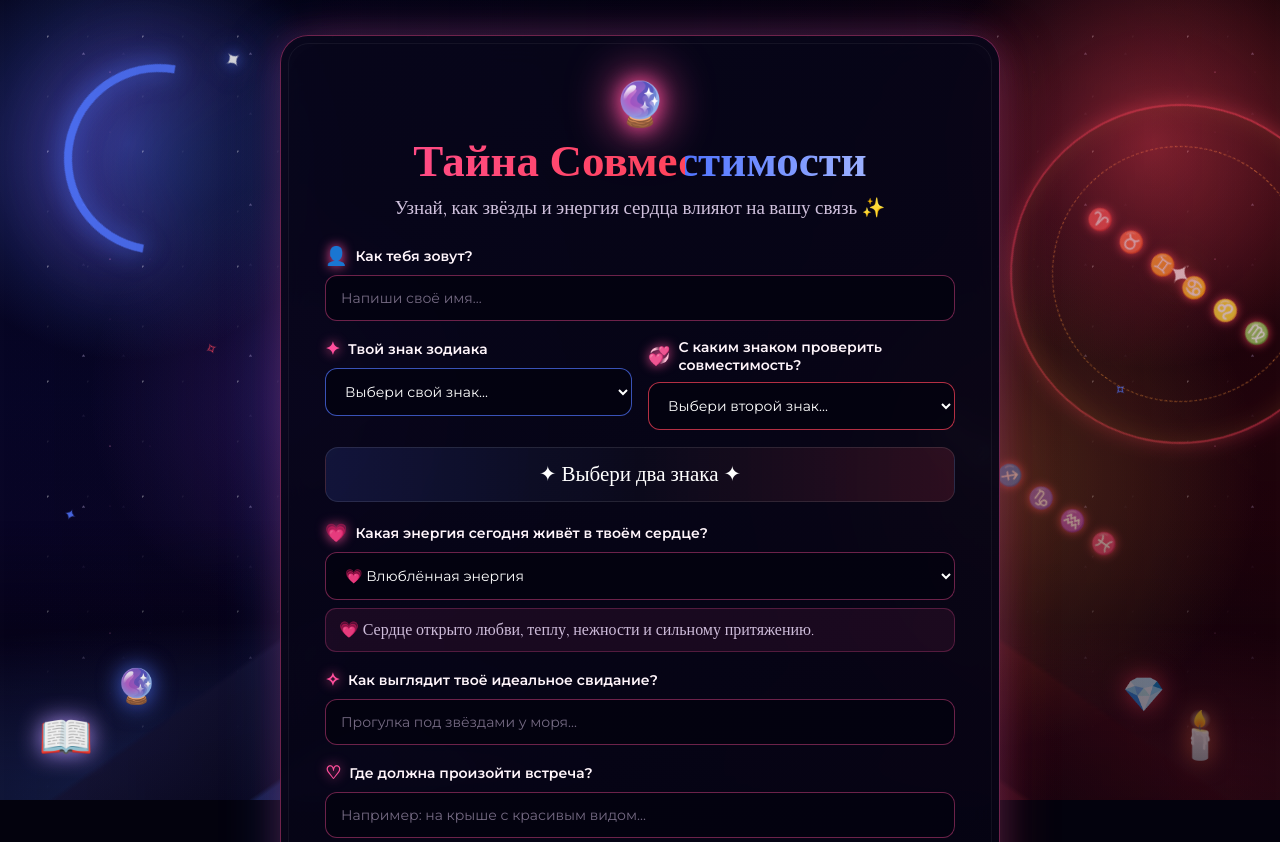
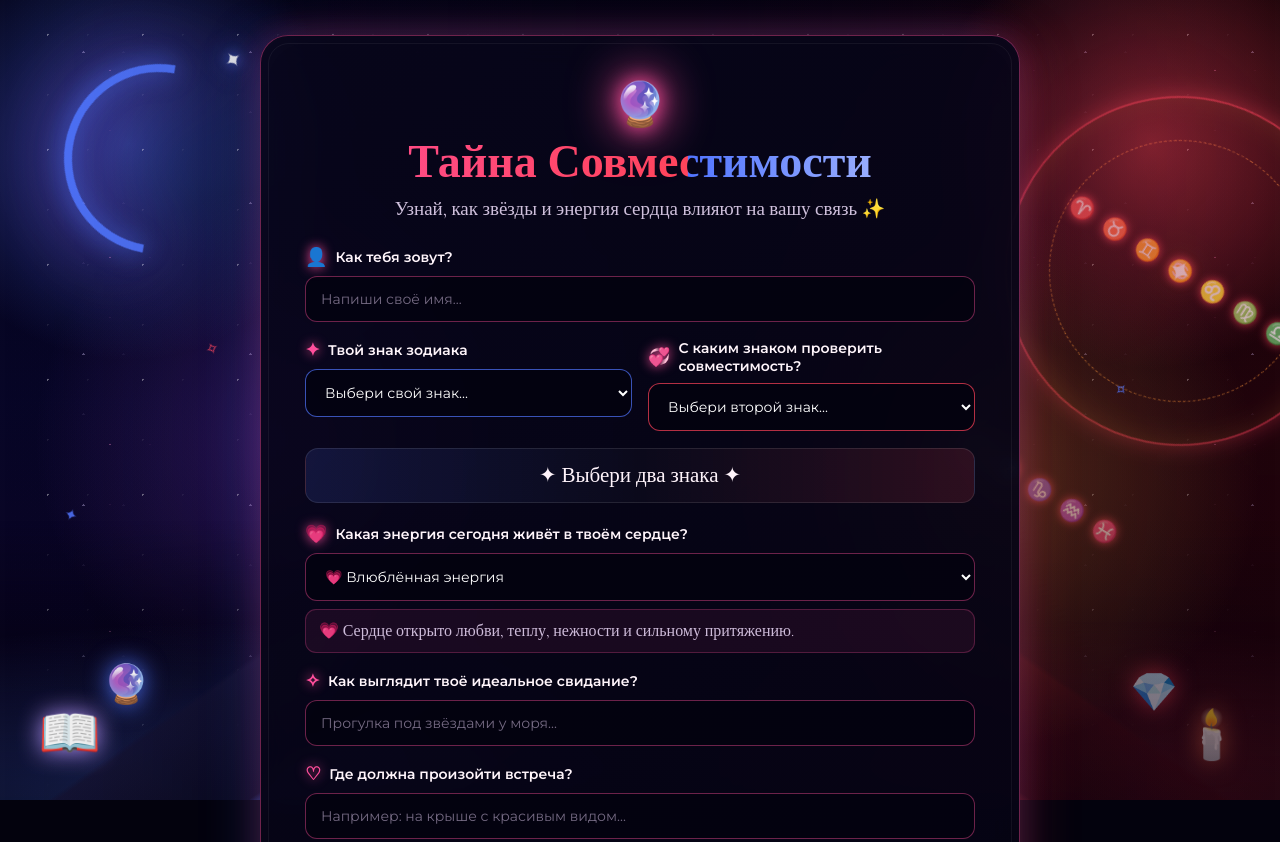
Before and after one commit to nikvipivanov2017ivanov-del/ser, a website: page index.html in a window 1280 px wide. Shown: the top 842 px of the page. Drawn offline with nearby package versions, Linux system fonts and the light colour scheme.

Commit message:
Update index.html

```diff
--- a/index.html
+++ b/index.html
@@ -9,16 +9,16 @@
 @import url('https://fonts.googleapis.com/css2?family=Cormorant+Garamond:wght@400;500;600;700&family=Montserrat:wght@400;500;600;700&display=swap');
 
 :root{
-    --left:#5577ff;
-    --left2:#914cff;
-
-    --right:#ff5366;
-    --right2:#ff9b38;
+    --left:#5175ff;
+    --left2:#9c4cff;
+
+    --right:#ff445a;
+    --right2:#ff9d38;
 
     --energy:#ff4f9c;
 
     --text:#fff4fb;
-    --muted:#cbbad8;
+    --muted:#cdbbd8;
 }
 
 *{
@@ -32,35 +32,26 @@ html{
 body{
     margin:0;
     min-height:100vh;
-
     font-family:'Montserrat',sans-serif;
     color:var(--text);
-
     background:#03020d;
-
     display:flex;
     justify-content:center;
     align-items:flex-start;
-
     padding:35px 15px 70px;
-
     overflow-x:hidden;
 }
 
-/* ==========================================
-   МАГИЧЕСКИЙ ФОН
-========================================== */
+/* =========================
+   МАГИЧЕСКИЙ МИР
+========================= */
 
 .magic-world{
     position:fixed;
     inset:0;
-
     overflow:hidden;
-
     pointer-events:none;
-
     z-index:0;
-
     background:
         linear-gradient(
             90deg,
@@ -71,45 +62,35 @@ body{
         );
 }
 
-/* Левая магическая сторона */
-
 .magic-world::before{
     content:"";
-
     position:absolute;
-
     inset:0 50% 0 0;
 
     background:
         radial-gradient(
             circle at 20% 18%,
-            color-mix(in srgb,var(--left) 45%,transparent),
+            color-mix(in srgb,var(--left) 46%,transparent),
             transparent 26%
         ),
-
         radial-gradient(
-            circle at 48% 50%,
-            color-mix(in srgb,var(--left2) 20%,transparent),
-            transparent 42%
+            circle at 45% 55%,
+            color-mix(in srgb,var(--left2) 24%,transparent),
+            transparent 45%
         ),
-
         linear-gradient(
             180deg,
-            rgba(4,5,35,.15),
+            rgba(4,5,35,.10),
             rgba(15,10,70,.30),
-            rgba(20,5,45,.55)
+            rgba(20,5,45,.58)
         );
 
     transition:1s;
 }
-
-/* Правая магическая сторона */
 
 .magic-world::after{
     content:"";
-
     position:absolute;
-
     inset:0 0 0 50%;
 
     background:
@@ -118,34 +99,31 @@ body{
             color-mix(in srgb,var(--right) 48%,transparent),
             transparent 27%
         ),
-
         radial-gradient(
             circle at 55% 60%,
-            color-mix(in srgb,var(--right2) 25%,transparent),
+            color-mix(in srgb,var(--right2) 26%,transparent),
             transparent 45%
         ),
-
         linear-gradient(
             180deg,
-            rgba(35,4,14,.12),
+            rgba(35,4,14,.10),
             rgba(70,7,25,.28),
-            rgba(30,3,15,.56)
+            rgba(30,3,15,.58)
         );
 
     transition:1s;
 }
 
-/* ==========================================
+/* =========================
    ЗВЁЗДЫ
-========================================== */
+========================= */
 
 .stars,
 .stars::before,
 .stars::after{
+    content:"";
     position:absolute;
     inset:0;
-
-    content:"";
 
     background-image:
         radial-gradient(circle,#fff 1px,transparent 1px),
@@ -157,40 +135,34 @@ body{
         167px 151px,
         221px 187px;
 
-    opacity:.38;
+    opacity:.4;
 }
 
 .stars{
-    animation:starsMove 28s linear infinite;
+    animation:starsMove 26s linear infinite;
 }
 
 .stars::before{
     transform:translateY(60px);
-    opacity:.23;
+    opacity:.22;
 }
 
 .stars::after{
     transform:translateX(40px);
-    opacity:.18;
+    opacity:.17;
 }
 
 @keyframes starsMove{
-    from{
-        transform:translateY(0);
-    }
-
-    to{
-        transform:translateY(-120px);
-    }
-}
-
-/* ==========================================
-   ЛУНА
-========================================== */
+    from{transform:translateY(0)}
+    to{transform:translateY(-120px)}
+}
+
+/* =========================
+   ЛУНА СЛЕВА
+========================= */
 
 .moon{
     position:absolute;
-
     left:5vw;
     top:8vh;
 
@@ -200,7 +172,6 @@ body{
     border-radius:50%;
 
     border:8px solid var(--left);
-
     border-right-color:transparent;
     border-bottom-color:transparent;
 
@@ -210,76 +181,63 @@ body{
         drop-shadow(0 0 12px var(--left))
         drop-shadow(0 0 40px var(--left2));
 
-    opacity:.92;
+    opacity:.95;
 
     transition:1s;
 }
 
 .moon::after{
     content:"✦";
-
     position:absolute;
-
     right:-40px;
     top:35px;
-
     color:#fff;
-
     font-size:22px;
-
-    text-shadow:
-        0 0 12px var(--left);
-}
-
-/* ==========================================
-   ЗОДИАКАЛЬНЫЙ КРУГ
-========================================== */
+    text-shadow:0 0 12px var(--left);
+}
+
+/* =========================
+   ЗОДИАК СПРАВА
+========================= */
 
 .zodiac-wheel{
     position:absolute;
-
-    right:-70px;
-    top:13vh;
-
-    width:340px;
-    height:340px;
+    right:-75px;
+    top:12vh;
+
+    width:350px;
+    height:350px;
 
     border-radius:50%;
 
-    border:2px solid
+    border:
+        2px solid
         color-mix(in srgb,var(--right) 65%,transparent);
 
     box-shadow:
-        0 0 20px
+        0 0 22px
         color-mix(in srgb,var(--right) 45%,transparent),
-        inset 0 0 25px
+        inset 0 0 28px
         color-mix(in srgb,var(--right2) 20%,transparent);
 
-    animation:rotateWheel 50s linear infinite;
-
+    animation:rotateWheel 55s linear infinite;
     transition:1s;
 }
 
 .zodiac-wheel::before{
-    content:"♈   ♉   ♊   ♋   ♌   ♍   ♎   ♏   ♐   ♑   ♒   ♓";
-
+    content:"♈  ♉  ♊  ♋  ♌  ♍  ♎  ♏  ♐  ♑  ♒  ♓";
     position:absolute;
-
-    inset:40px;
-
+    inset:42px;
     border-radius:50%;
 
-    border:1px dashed
+    border:
+        1px dashed
         color-mix(in srgb,var(--right2) 70%,transparent);
 
     color:var(--right2);
-
     font-size:21px;
-
     line-height:260px;
-
     text-align:center;
-
     word-spacing:7px;
 
     text-shadow:
@@ -288,16 +246,13 @@ body{
 
 .zodiac-wheel::after{
     content:"✦";
-
     position:absolute;
-
     top:50%;
     left:50%;
 
     transform:translate(-50%,-50%);
 
     color:#fff;
-
     font-size:30px;
 
     text-shadow:
@@ -306,18 +261,15 @@ body{
 }
 
 @keyframes rotateWheel{
-    to{
-        transform:rotate(360deg);
-    }
-}
-
-/* ==========================================
+    to{transform:rotate(360deg)}
+}
+
+/* =========================
    МАГИЧЕСКАЯ ЗЕМЛЯ
-========================================== */
+========================= */
 
 .magic-ground{
     position:absolute;
-
     left:0;
     right:0;
     bottom:0;
@@ -330,25 +282,21 @@ body{
             color-mix(in srgb,var(--left) 30%,transparent),
             transparent 45%
         ),
-
         radial-gradient(
             ellipse at 80% 100%,
             color-mix(in srgb,var(--right) 30%,transparent),
             transparent 45%
         ),
-
         linear-gradient(
             to top,
-            rgba(0,0,8,.90),
+            rgba(0,0,8,.92),
             transparent
         );
 }
 
 .magic-ground::before{
     content:"";
-
     position:absolute;
-
     bottom:0;
     left:0;
 
@@ -367,9 +315,7 @@ body{
 
 .magic-ground::after{
     content:"";
-
     position:absolute;
-
     bottom:0;
     right:0;
 
@@ -386,82 +332,62 @@ body{
         );
 }
 
-/* ==========================================
-   КРИСТАЛЛЫ И МАГИЯ
-========================================== */
+/* =========================
+   ДЕКОР
+========================= */
 
 .magic-decoration{
     position:absolute;
-
-    font-size:34px;
-
+    font-size:38px;
     filter:drop-shadow(0 0 12px currentColor);
-
-    animation:magicFloat 4s ease-in-out infinite;
+    animation:floatMagic 4s ease-in-out infinite;
 }
 
 .crystal-left{
-    left:9%;
+    left:8%;
     bottom:11%;
-
     color:var(--left);
-}
-
-.crystal-right{
-    right:9%;
-    bottom:10%;
-
-    color:var(--right);
 }
 
 .book-left{
     left:3%;
     bottom:4%;
-
-    font-size:44px;
-
+    font-size:50px;
     color:#b998ff;
 }
 
+.crystal-right{
+    right:8%;
+    bottom:10%;
+    color:var(--right);
+}
+
 .fire-right{
-    right:4%;
+    right:3%;
     bottom:4%;
-
-    font-size:46px;
-
+    font-size:48px;
     color:#ff724c;
 }
 
-@keyframes magicFloat{
-    0%,100%{
-        transform:translateY(0);
-    }
-
-    50%{
-        transform:translateY(-10px);
-    }
-}
-
-/* ==========================================
-   ЛЕТАЮЩИЕ ЧАСТИЦЫ
-========================================== */
+@keyframes floatMagic{
+    0%,100%{transform:translateY(0)}
+    50%{transform:translateY(-10px)}
+}
+
+/* =========================
+   ЧАСТИЦЫ
+========================= */
 
 .particles{
     position:fixed;
     inset:0;
-
+    z-index:1;
     pointer-events:none;
-
-    z-index:1;
 }
 
 .particles span{
     position:absolute;
-
-    font-size:15px;
-
     opacity:0;
-
     animation:particleFloat 8s linear infinite;
 }
 
@@ -473,40 +399,12 @@ body{
     color:var(--right);
 }
 
-.particles span:nth-child(1){
-    left:5%;
-    top:75%;
-}
-
-.particles span:nth-child(2){
-    left:16%;
-    top:48%;
-    animation-delay:2s;
-}
-
-.particles span:nth-child(3){
-    left:30%;
-    top:90%;
-    animation-delay:4s;
-}
-
-.particles span:nth-child(4){
-    left:73%;
-    top:80%;
-    animation-delay:1s;
-}
-
-.particles span:nth-child(5){
-    left:87%;
-    top:50%;
-    animation-delay:3s;
-}
-
-.particles span:nth-child(6){
-    left:95%;
-    top:75%;
-    animation-delay:5s;
-}
+.particles span:nth-child(1){left:5%;top:75%}
+.particles span:nth-child(2){left:16%;top:48%;animation-delay:2s}
+.particles span:nth-child(3){left:30%;top:90%;animation-delay:4s}
+.particles span:nth-child(4){left:73%;top:80%;animation-delay:1s}
+.particles span:nth-child(5){left:87%;top:50%;animation-delay:3s}
+.particles span:nth-child(6){left:95%;top:75%;animation-delay:5s}
 
 @keyframes particleFloat{
     0%{
@@ -528,46 +426,39 @@ body{
     }
 }
 
-/* ==========================================
-   ЦЕНТРАЛЬНОЕ ЗАТЕМНЕНИЕ
-========================================== */
+/* =========================
+   ЗАТЕМНЕНИЕ ПОД ФОРМОЙ
+========================= */
 
 .center-shadow{
     position:fixed;
     inset:0;
-
     z-index:1;
-
     pointer-events:none;
 
     background:
         linear-gradient(
             90deg,
-
             transparent 0%,
-            rgba(3,2,12,.12) 20%,
-
+            rgba(3,2,12,.10) 20%,
             rgba(3,2,15,.48) 34%,
-            rgba(3,2,15,.76) 46%,
-
-            rgba(3,2,15,.76) 54%,
+            rgba(3,2,15,.78) 46%,
+            rgba(3,2,15,.78) 54%,
             rgba(3,2,15,.48) 66%,
-
-            rgba(3,2,12,.12) 80%,
+            rgba(3,2,12,.10) 80%,
             transparent 100%
         );
 }
 
-/* ==========================================
-   ФОРМА
-========================================== */
+/* =========================
+   ОСНОВНАЯ ФОРМА
+========================= */
 
 .quiz-card{
     position:relative;
-
     z-index:3;
 
-    width:min(720px,94vw);
+    width:min(760px,94vw);
 
     padding:42px 44px 40px;
 
@@ -576,50 +467,44 @@ body{
     background:
         linear-gradient(
             145deg,
-            rgba(8,6,27,.89),
+            rgba(8,6,27,.88),
             rgba(5,3,18,.94)
         );
 
     backdrop-filter:blur(15px);
     -webkit-backdrop-filter:blur(15px);
 
-    border:1px solid
+    border:
+        1px solid
         color-mix(in srgb,var(--energy) 42%,transparent);
 
     box-shadow:
         -15px 0 50px
-            color-mix(in srgb,var(--left) 15%,transparent),
+        color-mix(in srgb,var(--left) 15%,transparent),
 
         15px 0 50px
-            color-mix(in srgb,var(--right) 15%,transparent),
+        color-mix(in srgb,var(--right) 15%,transparent),
 
         0 0 35px
-            color-mix(in srgb,var(--energy) 16%,transparent),
+        color-mix(in srgb,var(--energy) 16%,transparent),
 
         inset 0 0 45px rgba(255,255,255,.018);
 
     overflow:hidden;
-
-    transition:1s;
 }
 
 .quiz-card::before{
     content:"";
-
     position:absolute;
-
     inset:7px;
-
     border-radius:21px;
-
     border:1px solid rgba(255,255,255,.055);
-
     pointer-events:none;
 }
 
-/* ==========================================
+/* =========================
    HEADER
-========================================== */
+========================= */
 
 .header{
     text-align:center;
@@ -637,21 +522,15 @@ body{
 }
 
 @keyframes pulse{
-    0%,100%{
-        transform:scale(1);
-    }
-
-    50%{
-        transform:scale(1.13);
-    }
+    0%,100%{transform:scale(1)}
+    50%{transform:scale(1.13)}
 }
 
 h1{
     margin:4px 0 0;
 
     font-family:'Cormorant Garamond',serif;
-
-    font-size:45px;
+    font-size:46px;
     font-weight:700;
 
     background:
@@ -681,22 +560,18 @@ h1{
 
 .subtitle{
     margin:7px 0 0;
-
     font-family:'Cormorant Garamond',serif;
-
     font-size:19px;
-
     color:#cfc0dc;
 }
 
-/* ==========================================
-   FORM
-========================================== */
+/* =========================
+   ФОРМА
+========================= */
 
 .form-row{
     display:grid;
     grid-template-columns:1fr 1fr;
-
     gap:16px;
 }
 
@@ -706,23 +581,17 @@ h1{
 
 label{
     display:flex;
-
     align-items:center;
-
     gap:8px;
-
     margin-bottom:8px;
 
     font-size:14px;
-
     font-weight:600;
-
     color:#fff5fb;
 }
 
 .icon{
     font-size:18px;
-
     color:var(--energy);
 
     filter:
@@ -738,18 +607,17 @@ textarea{
 
     border-radius:12px;
 
-    border:1px solid
+    border:
+        1px solid
         color-mix(in srgb,var(--energy) 42%,transparent);
 
-    background:
-        rgba(3,2,15,.72);
+    background:rgba(3,2,15,.72);
 
     color:#fff;
 
     outline:none;
 
     font-family:'Montserrat',sans-serif;
-
     font-size:14px;
 
     transition:.3s;
@@ -770,7 +638,6 @@ select option{
 
 textarea{
     min-height:90px;
-
     resize:vertical;
 }
 
@@ -786,32 +653,24 @@ textarea:focus{
         color-mix(in srgb,var(--energy) 30%,transparent);
 }
 
-/* Первый знак */
-
 #zodiac1{
     border-color:
         color-mix(in srgb,var(--left) 70%,transparent);
 }
 
-/* Второй */
-
 #zodiac2{
     border-color:
         color-mix(in srgb,var(--right) 70%,transparent);
 }
 
-/* ==========================================
-   ПАРА
-========================================== */
+/* =========================
+   ПАРА ЗНАКОВ
+========================= */
 
 .compatibility-preview{
-    position:relative;
-
     margin:0 0 20px;
 
     padding:14px;
-
-    overflow:hidden;
 
     border-radius:13px;
 
@@ -828,15 +687,12 @@ textarea:focus{
     text-align:center;
 
     font-family:'Cormorant Garamond',serif;
-
     font-size:21px;
-
-    color:#fff;
-}
-
-/* ==========================================
+}
+
+/* =========================
    ENERGY
-========================================== */
+========================= */
 
 .energy-info{
     margin-top:8px;
@@ -845,7 +701,8 @@ textarea:focus{
 
     border-radius:11px;
 
-    border:1px solid
+    border:
+        1px solid
         color-mix(in srgb,var(--energy) 25%,transparent);
 
     background:
@@ -854,25 +711,20 @@ textarea:focus{
     color:#cdbbd9;
 
     font-family:'Cormorant Garamond',serif;
-
     font-size:16px;
 }
 
-/* ==========================================
+/* =========================
    BUTTON
-========================================== */
+========================= */
 
 button{
-    position:relative;
-
     width:100%;
-
     margin-top:8px;
 
     padding:16px 20px;
 
     border:0;
-
     border-radius:50px;
 
     cursor:pointer;
@@ -880,9 +732,7 @@ button{
     color:#fff;
 
     font-family:'Montserrat',sans-serif;
-
     font-size:15px;
-
     font-weight:700;
 
     background:
@@ -904,13 +754,17 @@ button{
 
 button:hover{
     transform:translateY(-3px);
-
     background-position:100% 0;
 }
 
-/* ==========================================
+button:disabled{
+    opacity:.8;
+    cursor:default;
+}
+
+/* =========================
    MAGIC LOADING
-========================================== */
+========================= */
 
 .hidden{
     display:none!important;
@@ -918,15 +772,12 @@ button:hover{
 
 #magicBlock{
     text-align:center;
-
     padding:35px 10px;
 }
 
 .magic-title{
     font-family:'Cormorant Garamond',serif;
-
     font-size:30px;
-
     margin-bottom:30px;
 }
 
@@ -945,7 +796,6 @@ button:hover{
 
 .circle{
     position:absolute;
-
     inset:0;
 
     border-radius:50%;
@@ -960,72 +810,54 @@ button:hover{
 
 .circle:nth-child(2){
     inset:18px;
-
     border-color:var(--right);
-
     animation:rotateReverse 7s linear infinite;
 }
 
 .circle:nth-child(3){
     inset:38px;
-
     border-style:dashed;
-
     border-color:var(--energy);
-
     animation:rotate 4s linear infinite;
+}
+
+@keyframes rotate{
+    to{transform:rotate(360deg)}
+}
+
+@keyframes rotateReverse{
+    to{transform:rotate(-360deg)}
 }
 
 .magic-rune{
     font-size:58px;
-
-    filter:
-        drop-shadow(0 0 15px var(--energy));
-
+    filter:drop-shadow(0 0 15px var(--energy));
     animation:pulse 1.6s infinite;
-}
-
-@keyframes rotate{
-    to{
-        transform:rotate(360deg);
-    }
-}
-
-@keyframes rotateReverse{
-    to{
-        transform:rotate(-360deg);
-    }
 }
 
 .magic-status{
     font-family:'Cormorant Garamond',serif;
-
     font-size:22px;
-
     color:#cdbbd8;
 }
 
-/* ==========================================
+/* =========================
    RESULT
-========================================== */
+========================= */
 
 #successBlock{
     text-align:center;
-
     padding:20px 5px;
 }
 
 .success-title{
     font-family:'Cormorant Garamond',serif;
-
     font-size:31px;
 }
 
 .result-pair{
     font-family:'Cormorant Garamond',serif;
-
     font-size:25px;
-
     margin:15px 0;
 }
 
@@ -1033,7 +865,6 @@ button:hover{
     display:block;
 
     font-size:74px;
-
     font-weight:700;
 
     background:
@@ -1051,22 +882,37 @@ button:hover{
 }
 
 .verdict-text{
-    max-width:580px;
-
+    max-width:600px;
     margin:15px auto;
 
     font-family:'Cormorant Garamond',serif;
-
     font-size:21px;
-
     line-height:1.6;
 
     color:#ded0e7;
 }
 
-/* ==========================================
+.result-detail{
+    margin-top:20px;
+
+    padding:16px;
+
+    border-radius:14px;
+
+    background:rgba(255,255,255,.025);
+
+    border:1px solid rgba(255,255,255,.08);
+
+    font-family:'Cormorant Garamond',serif;
+    font-size:18px;
+    line-height:1.5;
+
+    color:#cdbbd8;
+}
+
+/* =========================
    MOBILE
-========================================== */
+========================= */
 
 @media(max-width:700px){
 
@@ -1076,7 +922,6 @@ button:hover{
 
     .quiz-card{
         width:100%;
-
         padding:35px 18px 30px;
     }
 
@@ -1092,19 +937,17 @@ button:hover{
     .moon{
         width:120px;
         height:120px;
-
         left:-25px;
     }
 
     .zodiac-wheel{
         width:220px;
         height:220px;
-
         right:-120px;
     }
 
     .magic-decoration{
-        opacity:.6;
+        opacity:.55;
     }
 }
 </style>
@@ -1112,34 +955,17 @@ button:hover{
 
 <body>
 
-<!-- МАГИЧЕСКИЙ МИР -->
-
 <div class="magic-world">
-
     <div class="stars"></div>
-
     <div class="moon"></div>
-
     <div class="zodiac-wheel"></div>
-
     <div class="magic-ground"></div>
 
-    <div class="magic-decoration crystal-left">
-        🔮
-    </div>
-
-    <div class="magic-decoration crystal-right">
-        💎
-    </div>
-
-    <div class="magic-decoration book-left">
-        📖
-    </div>
-
-    <div class="magic-decoration fire-right">
-        🕯️
-    </div>
-
+    <div class="magic-decoration crystal-left">🔮</div>
+    <div class="magic-decoration book-left">📖</div>
+
+    <div class="magic-decoration crystal-right">💎</div>
+    <div class="magic-decoration fire-right">🕯️</div>
 </div>
 
 <div class="center-shadow"></div>
@@ -1152,8 +978,6 @@ button:hover{
     <span>✧</span>
     <span>♦</span>
 </div>
-
-<!-- ФОРМА -->
 
 <div class="quiz-card">
 
@@ -1370,8 +1194,6 @@ placeholder="Ты — моё самое красивое приключение.
 
 </form>
 
-<!-- МАГИЧЕСКИЙ АНАЛИЗ -->
-
 <div
 id="magicBlock"
 class="hidden"
@@ -1404,8 +1226,6 @@ id="magicStatus"
 </div>
 
 </div>
-
-<!-- РЕЗУЛЬТАТ -->
 
 <div
 id="successBlock"
@@ -1432,15 +1252,16 @@ id="verdictResult"
 Звёзды ещё молчат...
 </p>
 
+<div
+class="result-detail"
+id="energyResult"
+></div>
+
 </div>
 
 </div>
 
 <script>
-
-/* ==========================================
-   ЗНАКИ
-========================================== */
 
 const zodiacData={
 
@@ -1518,10 +1339,6 @@ element:"water"
 
 };
 
-/* ==========================================
-   ЦВЕТА СТИХИЙ
-========================================== */
-
 const zodiacThemes={
 
 fire:{
@@ -1545,10 +1362,6 @@ color2:"#9c4cff"
 }
 
 };
-
-/* ==========================================
-   ЭНЕРГИЯ
-========================================== */
 
 const energyThemes={
 
@@ -1584,10 +1397,6 @@ text:"😎 Сегодня хочется играть по своим прави
 
 };
 
-/* ==========================================
-   ELEMENTS
-========================================== */
-
 const form=
 document.getElementById("loveForm");
 
@@ -1617,10 +1426,6 @@ document.getElementById("successBlock");
 
 const magicStatus=
 document.getElementById("magicStatus");
-
-/* ==========================================
-   ТЕМА
-========================================== */
 
 function applyTheme(){
 
@@ -1631,24 +1436,16 @@ if(
 zodiac1.value &&
 zodiacData[zodiac1.value]
 ){
-
 leftElement=
-zodiacData[
-zodiac1.value
-].element;
-
+zodiacData[zodiac1.value].element;
 }
 
 if(
 zodiac2.value &&
 zodiacData[zodiac2.value]
 ){
-
 rightElement=
-zodiacData[
-zodiac2.value
-].element;
-
+zodiacData[zodiac2.value].element;
 }
 
 const leftTheme=
@@ -1659,8 +1456,6 @@ zodiacThemes[rightElement];
 
 const energyTheme=
 energyThemes[feelings.value];
-
-/* ЛЕВАЯ СТОРОНА */
 
 document.documentElement.style.setProperty(
 "--left",
@@ -1672,8 +1467,6 @@ document.documentElement.style.setProperty(
 leftTheme.color2
 );
 
-/* ПРАВАЯ */
-
 document.documentElement.style.setProperty(
 "--right",
 rightTheme.color
@@ -1684,8 +1477,6 @@ document.documentElement.style.setProperty(
 rightTheme.color2
 );
 
-/* ЭНЕРГИЯ */
-
 document.documentElement.style.setProperty(
 "--energy",
 energyTheme.accent
@@ -1698,10 +1489,6 @@ magicRune.innerText=
 energyTheme.symbol;
 
 }
-
-/* ==========================================
-   ПАРА
-========================================== */
 
 function updatePreview(){
 
@@ -1759,44 +1546,30 @@ preview.innerHTML=
 
 }
 
-/* ==========================================
-   EVENTS
-========================================== */
-
 zodiac1.addEventListener(
 "change",
 ()=>{
-
 applyTheme();
 updatePreview();
-
 }
 );
 
 zodiac2.addEventListener(
 "change",
 ()=>{
-
 applyTheme();
 updatePreview();
-
 }
 );
 
 feelings.addEventListener(
 "change",
 ()=>{
-
 applyTheme();
-
 }
 );
 
 applyTheme();
-
-/* ==========================================
-   SUBMIT
-========================================== */
 
 form.addEventListener(
 "submit",
@@ -1875,10 +1648,7 @@ setInterval(()=>{
 
 index++;
 
-if(
-index <
-messages.length
-){
+if(index < messages.length){
 
 magicStatus.innerText=
 messages[index];
@@ -1893,17 +1663,14 @@ const response=
 await fetch(
 "https://ser-4983.onrender.com/api/send",
 {
-
 method:"POST",
 
 headers:{
-"Content-Type":
-"application/json"
+"Content-Type":"application/json"
 },
 
 body:
 JSON.stringify(payload)
-
 }
 );
 
@@ -1947,6 +1714,11 @@ document.getElementById(
 ).innerText=
 result.verdict;
 
+document.getElementById(
+"energyResult"
+).innerText=
+result.energyVerdict || "";
+
 }else{
 
 form.classList.remove(
```
